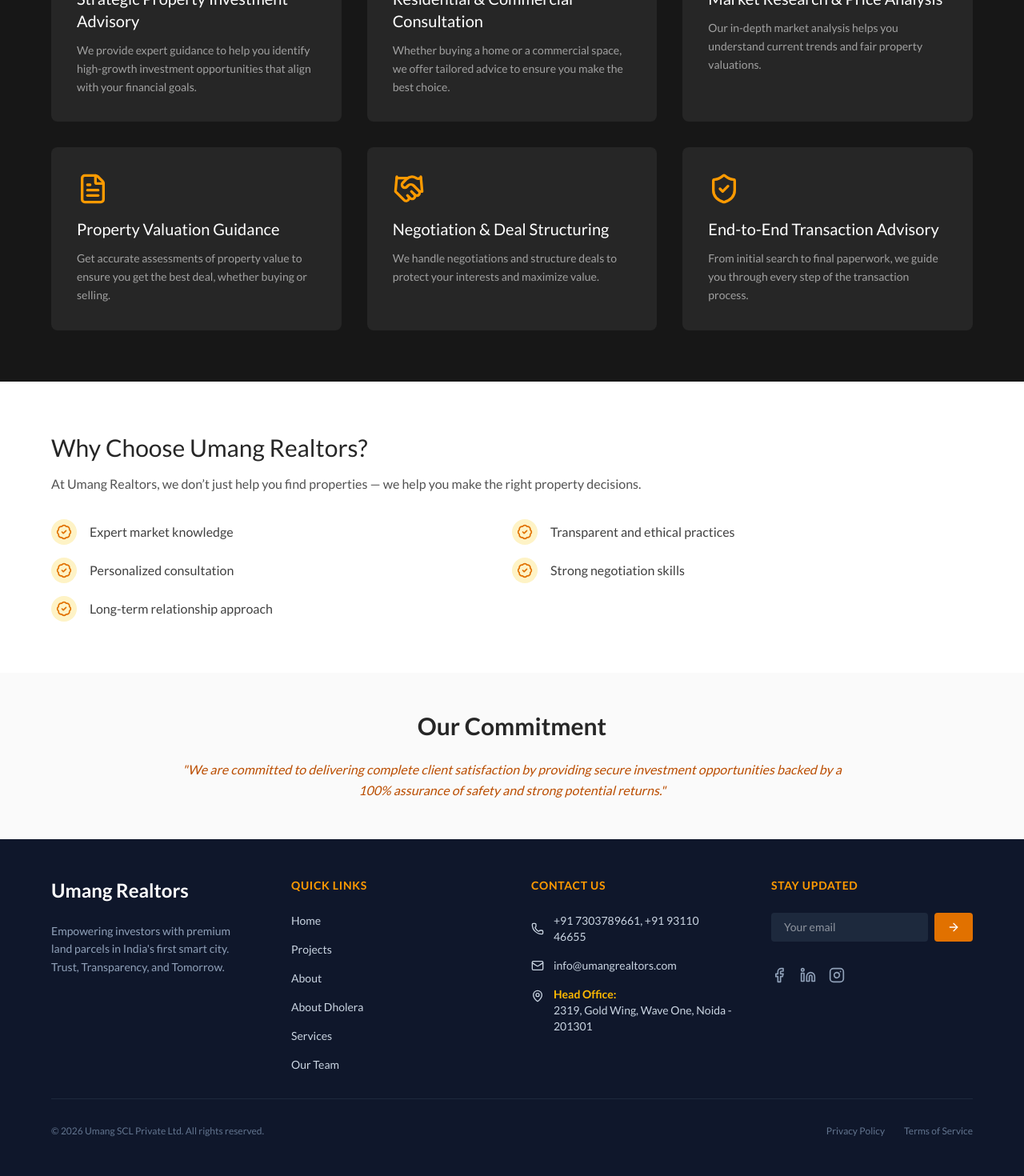
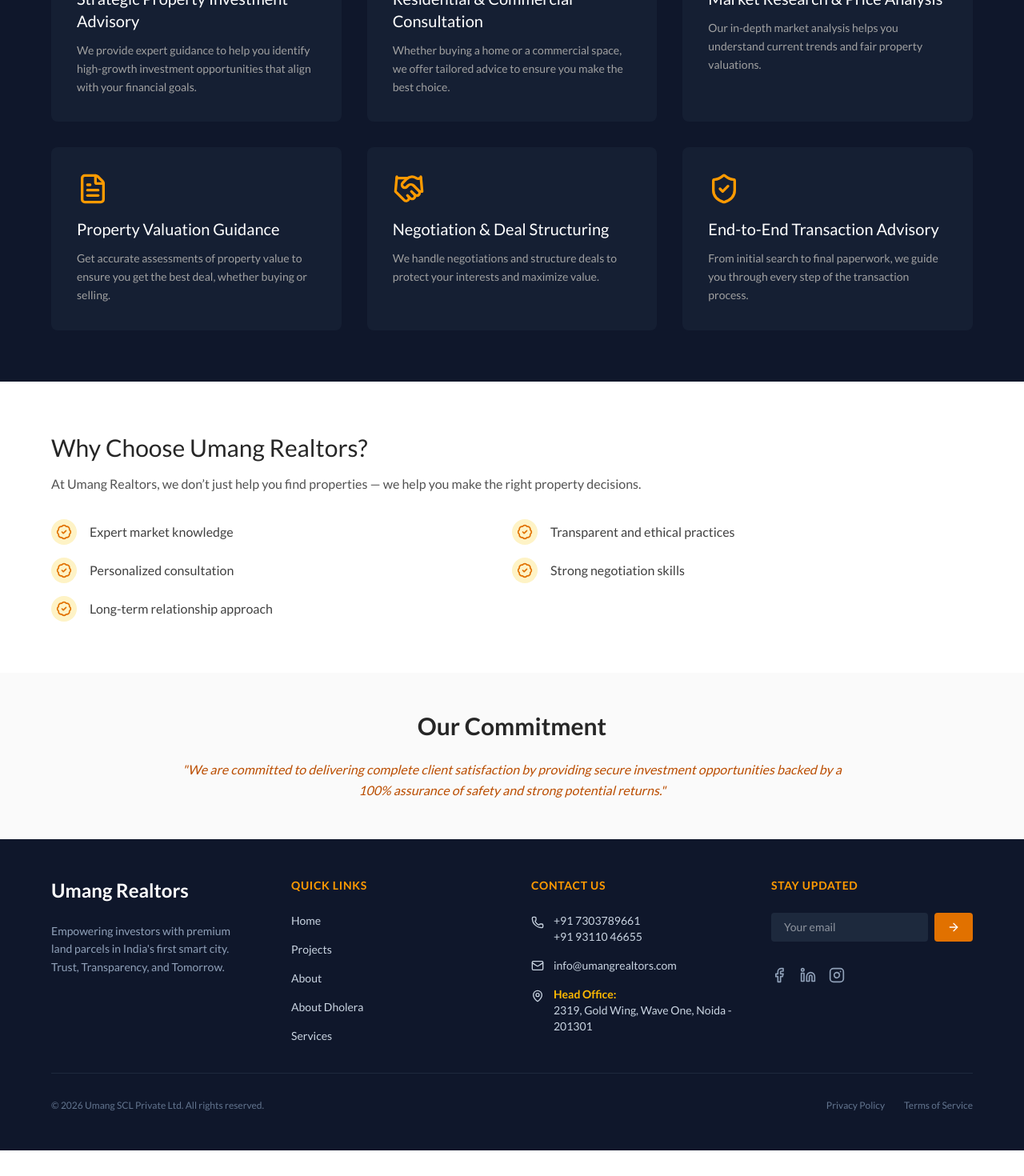
Before and after one commit to social-hue/realtors, a Next.js app: page /about in a window 1280 px wide. Shown: the part 1316-2786 px from the top of the page at 80% size. After the commit the page ends 2754 px from the top, so only its background shows below. Built offline with nearby package versions, Linux system fonts and the light colour scheme.

Commit message:
pushing recent changes

```diff
--- a/app/components/AboutPage.tsx
+++ b/app/components/AboutPage.tsx
@@ -144,7 +144,7 @@
         </div>
       </section>
       {/* ================= What We Do Section ================= */}
-      <section className="bg-neutral-900 text-white py-16">
+      <section className="bg-slate-900 text-white py-16">
         <div className="max-w-6xl mx-6 xl:mx-auto ">
           <div className="text-center mb-10">
             <p className="mb-3 text-sm uppercase tracking-widest text-amber-400">
@@ -163,7 +163,7 @@
             {services.map((service, index) => (
               <div
                 key={index}
-                className="bg-neutral-800 p-8 rounded-lg hover:bg-neutral-700 transition duration-300"
+                className="bg-slate-800/50 p-8 rounded-lg hover:bg-slate-700/50 transition duration-300"
               >
                 <service.icon className="w-10 h-10 text-amber-500 mb-4" />
                 <h3 className="text-xl font-medium mb-3">{service.title}</h3>
--- a/app/components/Elsyian.tsx
+++ b/app/components/Elsyian.tsx
@@ -549,7 +549,7 @@
 
             {/* Downloads Section */}
             <section className="py-16 bg-slate-900">
-                <div className="max-w-6xl lg:mx-auto mx-6">
+                <div className="max-w-5xl lg:mx-auto mx-6">
                     <div className="text-center mb-12">
                         <span className="text-amber-500 text-sm font-bold uppercase tracking-widest mb-4 block">
                             <FileText className="inline-block w-4 h-4 mr-2" />
@@ -563,12 +563,12 @@
                         </p>
                     </div>
 
-                    <div className="grid grid-cols-1 sm:grid-cols-2 lg:grid-cols-4 gap-6">
+                    <div className="grid grid-cols-1 sm:grid-cols-2 lg:grid-cols-3 gap-6">
                         {[
                             { name: "Project Brochure", icon: FileText, href: "/brochure-elsyian.pdf" },
                             { name: "Master Plan", icon: Landmark, href: "/master-plan-elsyian.pdf" },
                             { name: "Location Map", icon: MapPin, href: "/elsyian-map.png" },
-                            { name: "Price List", icon: CreditCard, href: "tel:+917303789661" },
+                            // { name: "Price List", icon: CreditCard, href: "tel:+917303789661" },
                         ].map((doc, idx) => (
                             <Link
                                 key={idx}
--- a/app/components/Expressview.tsx
+++ b/app/components/Expressview.tsx
@@ -546,7 +546,7 @@
 
             {/* Downloads Section */}
             <section className="py-16 bg-slate-900">
-                <div className="max-w-6xl lg:mx-auto mx-6">
+                <div className="max-w-5xl lg:mx-auto mx-6">
                     <div className="text-center mb-12">
                         <span className="text-amber-500 text-sm font-bold uppercase tracking-widest mb-4 block">
                             <FileText className="inline-block w-4 h-4 mr-2" />
@@ -560,12 +560,12 @@
                         </p>
                     </div>
 
-                    <div className="grid grid-cols-1 sm:grid-cols-2 lg:grid-cols-4 gap-6">
+                    <div className="grid grid-cols-1 sm:grid-cols-2 lg:grid-cols-3 gap-6">
                         {[
                             { name: "Project Brochure", icon: FileText, href: "/expressview-brochure.pdf" },
                             { name: "Master Plan", icon: Landmark, href: "/expressview-master.png" },
                             { name: "Location Map", icon: MapPin, href: "/expressview-location.png" },
-                            { name: "Price List", icon: CreditCard, href: "tel:+917303789661" },
+                            // { name: "Price List", icon: CreditCard, href: "tel:+917303789661" },
                         ].map((doc, idx) => (
                             <Link
                                 key={idx}
--- a/app/components/Footer.tsx
+++ b/app/components/Footer.tsx
@@ -54,7 +54,6 @@
                 <li><a href="/about" className="hover:text-white transition-colors">About</a></li>
                 <li><a href="/about-dholera" className="hover:text-white transition-colors">About Dholera</a></li>
                 <li><a href="/services" className="hover:text-white transition-colors">Services</a></li>
-                <li><a href="/our-team" className="hover:text-white transition-colors">Our Team</a></li>
               </ul>
             </div>
 
@@ -62,8 +61,12 @@
             <div>
               <h4 className="font-bold text-amber-500 mb-6 uppercase tracking-wider text-sm">Contact Us</h4>
               <ul className="space-y-4 text-slate-300 text-sm">
-                <li className="flex items-center gap-3">
-                    <Phone className="w-4 h-4 inline-block" />+91 7303789661, +91 93110 46655
+                <li className="flex items-start gap-3">
+                    <Phone className="w-4 h-4 mt-1 flex-shrink-0" />
+                    <div className="flex flex-col">
+                      <span className="whitespace-nowrap">+91 7303789661</span>
+                      <span className="whitespace-nowrap">+91 93110 46655</span>
+                    </div>
                 </li>
                 <li className="flex items-center gap-3">
                   <Mail className="w-4 h-4" /> info@umangrealtors.com
--- a/app/components/Header.tsx
+++ b/app/components/Header.tsx
@@ -63,16 +63,16 @@
                 `}
               >
                 <a href="/projects/vrindavan-city" className="block px-4 py-3 text-sm text-slate-700 hover:bg-slate-50 hover:text-amber-600 border-b border-slate-100">
-                  Vrindavan City (Kavaan)
+                  Vrindavan City
                 </a>
                 <a href="/projects/elysian" className="block px-4 py-3 text-sm text-slate-700 hover:bg-slate-50 hover:text-amber-600 border-b border-slate-100">
-                  Elysian By Singla
+                  Elysian
                 </a>
                 <a href="/projects/greentech-residency" className="block px-4 py-3 text-sm text-slate-700 hover:bg-slate-50 hover:text-amber-600">
-                  GreenTech Residency (Nestoria)
+                  GreenTech Residency
                 </a>
                 <a href="/projects/expressview" className="block px-4 py-3 text-sm text-slate-700 hover:bg-slate-50 hover:text-amber-600">
-                  Expressview By Kavvan
+                  Expressview
                 </a>
               </div>
             </div>
@@ -151,7 +151,7 @@
                 onClick={() => setOpen(false)}
                 className="block py-2 text-slate-700 font-medium hover:text-amber-600 pl-4 border-l-2 border-transparent hover:border-amber-500"
               >
-                Elysian By Singla
+                Elysian
               </a>
               <a
                 href="/projects/greentech-residency"
@@ -165,7 +165,7 @@
                 onClick={() => setOpen(false)}
                 className="block py-2 text-slate-700 font-medium hover:text-amber-600 pl-4 border-l-2 border-transparent hover:border-amber-500"
               >
-                Expressview By Kavvan
+                Expressview
               </a>
             </div>
 
--- a/package.json
+++ b/package.json
@@ -14,6 +14,7 @@
     "dotenv": "^17.2.3",
     "framer-motion": "^12.23.26",
     "lucide-react": "^0.562.0",
+    "mongodb": "^7.1.0",
     "mongoose": "^9.1.2",
     "next": "^16.1.6",
     "react": "19.2.3",
```
Also changed, not shown: app/components/VrindavanCity.tsx (+5 -5 lines), 1 other file (tests, documents, lock files or other folders).
